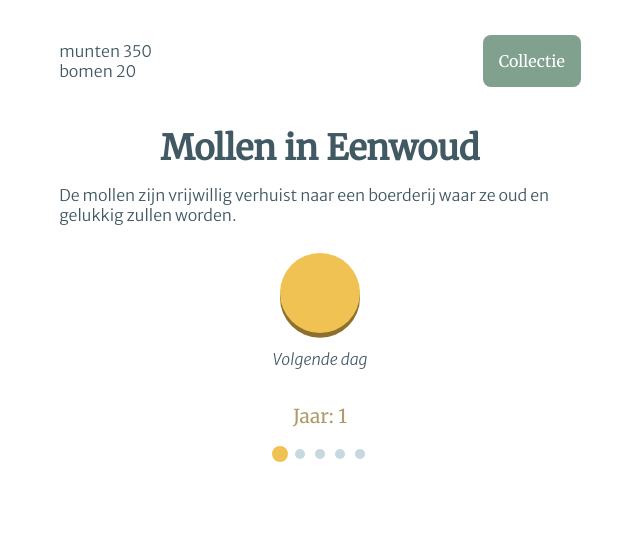
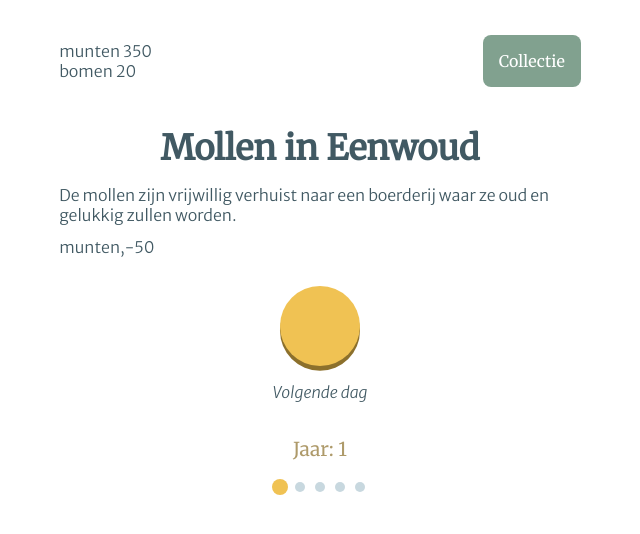
Before and after one commit to SjorsWijsman/jouw-eenwoud, a Svelte app: page / in a window 1280 px wide. Both pictures are taken after a click on the button "Weghalen". Shown: the top 534 px of the page, without its empty margins (320-960 px from the left). Built offline with nearby package versions, Linux system fonts and the light colour scheme.

Commit message:
Added choice effect to result screen

```diff
--- a/src/components/ChoiceResult.svelte
+++ b/src/components/ChoiceResult.svelte
@@ -8,6 +8,8 @@ import {
   currentDay,
   choiceMade,
 } from "../data/appData.js";
+
+const choiceEffect = $currentChoice.choices[$choiceMade].effect;
 
 function nextDay() {
   if ($currency.bomen <= 0) {
@@ -28,4 +30,9 @@ function nextDay() {
 
 <h1>{$currentChoice.title}</h1>
 <p>{$currentChoice.choices[$choiceMade].resultText}</p>
+
+{#each choiceEffect as effect}
+<p>{effect}</p>
+{/each}
+
 <NextButton parentFunction={nextDay}>Volgende dag</NextButton>
```
